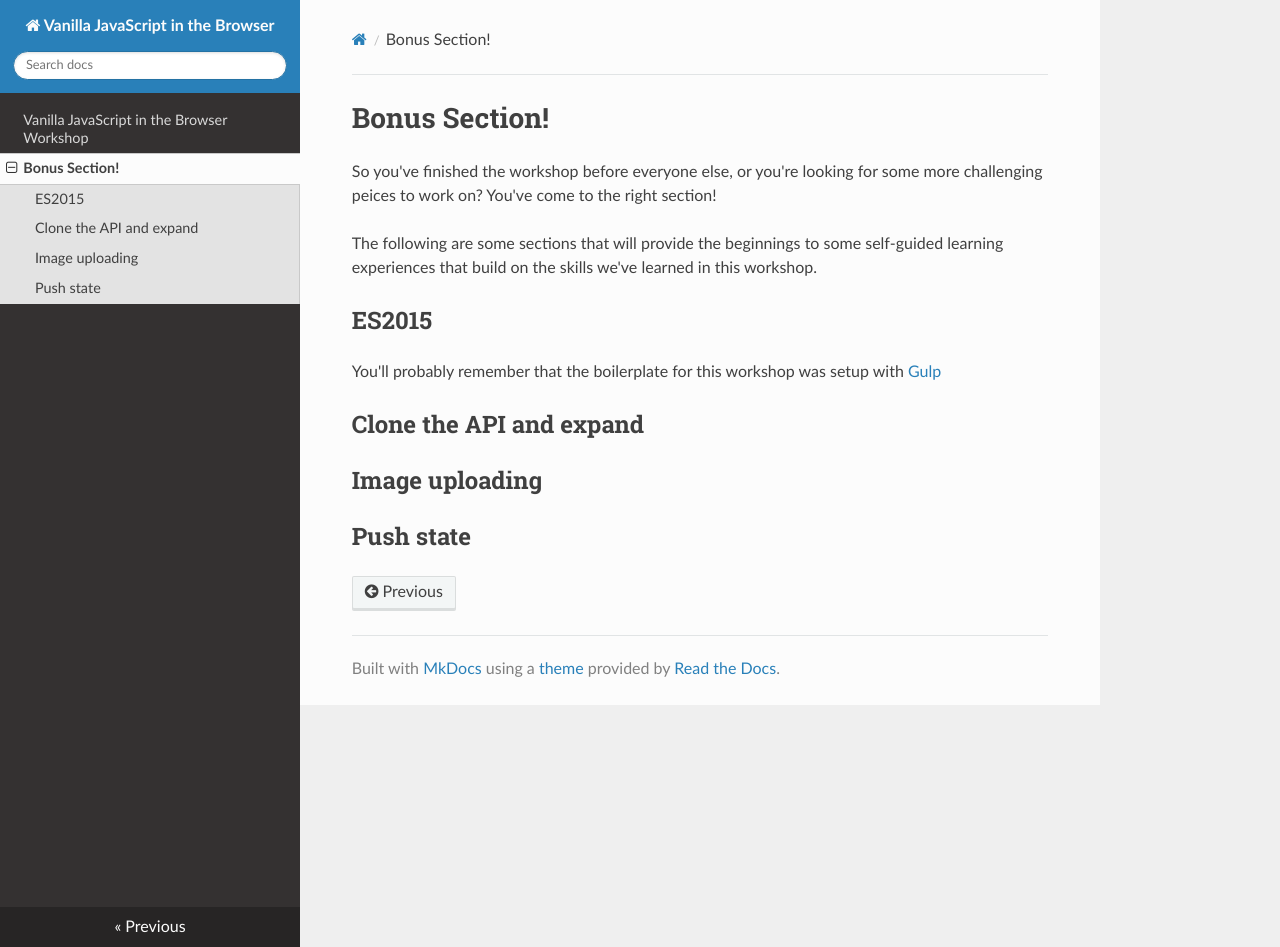
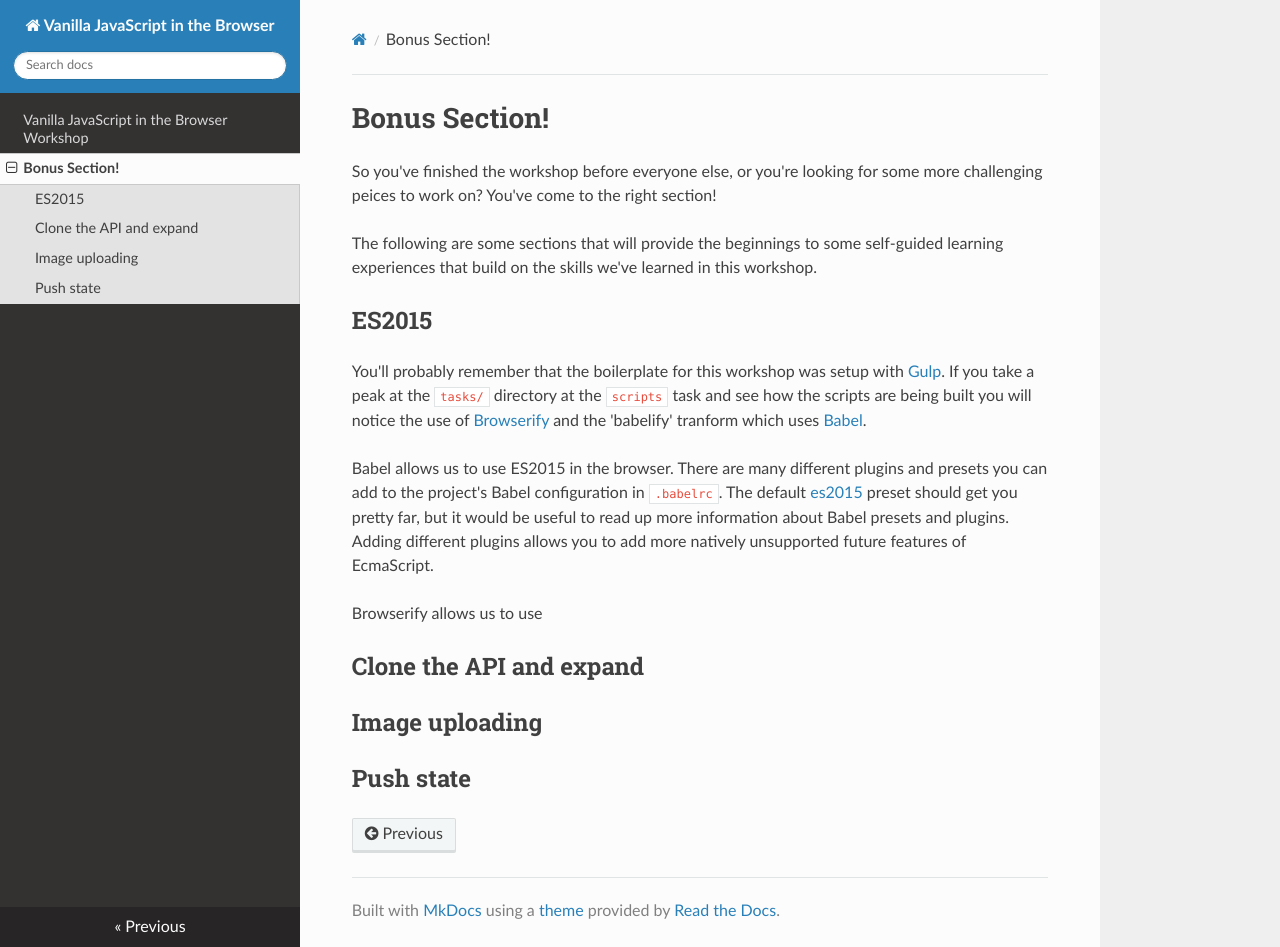
Before and after one commit to sandiegojs/vanilla-browser-docs, an MkDocs documentation site: the page built from docs/bonus.md, in a window 1280 px wide and 947 px high. Built offline with MkDocs 1.6.1, drawn with Linux system fonts in a browser that asks for light colours; nearby versions of some CDN libraries.

Commit message:
Add more to bonus

```diff
--- a/docs/bonus.md
+++ b/docs/bonus.md
@@ -6,7 +6,11 @@ The following are some sections that will provide the beginnings to some self-gu
 
 ## ES2015
 
-You'll probably remember that the boilerplate for this workshop was setup with [Gulp][gulp]
+You'll probably remember that the boilerplate for this workshop was setup with [Gulp][gulp]. If you take a peak at the `tasks/` directory at the `scripts` task and see how the scripts are being built you will notice the use of [Browserify][browserify] and the 'babelify' tranform which uses [Babel][babel].
+
+Babel allows us to use ES2015 in the browser. There are many different plugins and presets you can add to the project's Babel configuration in `.babelrc`. The default [es2015][babel-es2015] preset should get you pretty far, but it would be useful to read up more information about Babel presets and plugins. Adding different plugins allows you to add more natively unsupported future features of EcmaScript.
+
+Browserify allows us to use
 
 ## Clone the API and expand
 
@@ -14,4 +18,7 @@ You'll probably remember that the boilerplate for this workshop was setup with [
 
 ## Push state
 
+[babel]: http://babeljs.io
+[babel-es2015]: https://babeljs.io/docs/plugins/preset-es2015/
+[browserify]: http://browserify.org/
 [gulp]: http://gulpjs.com/
```
